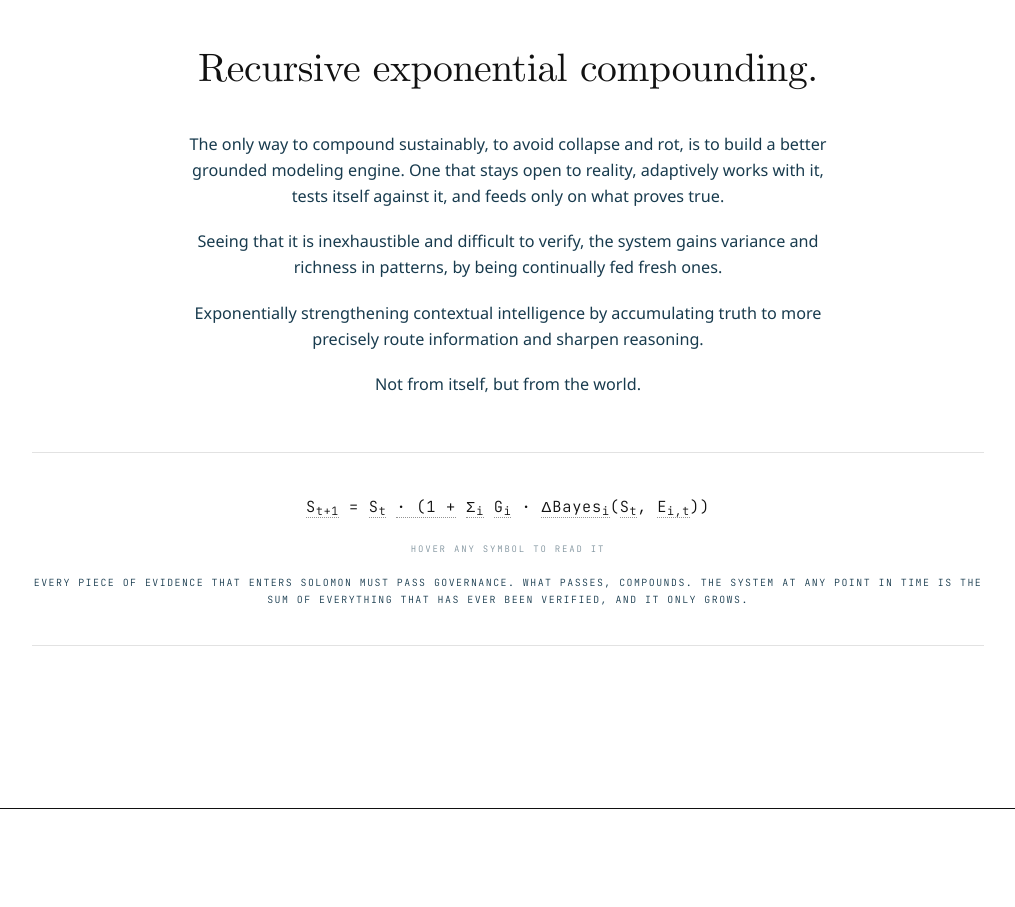
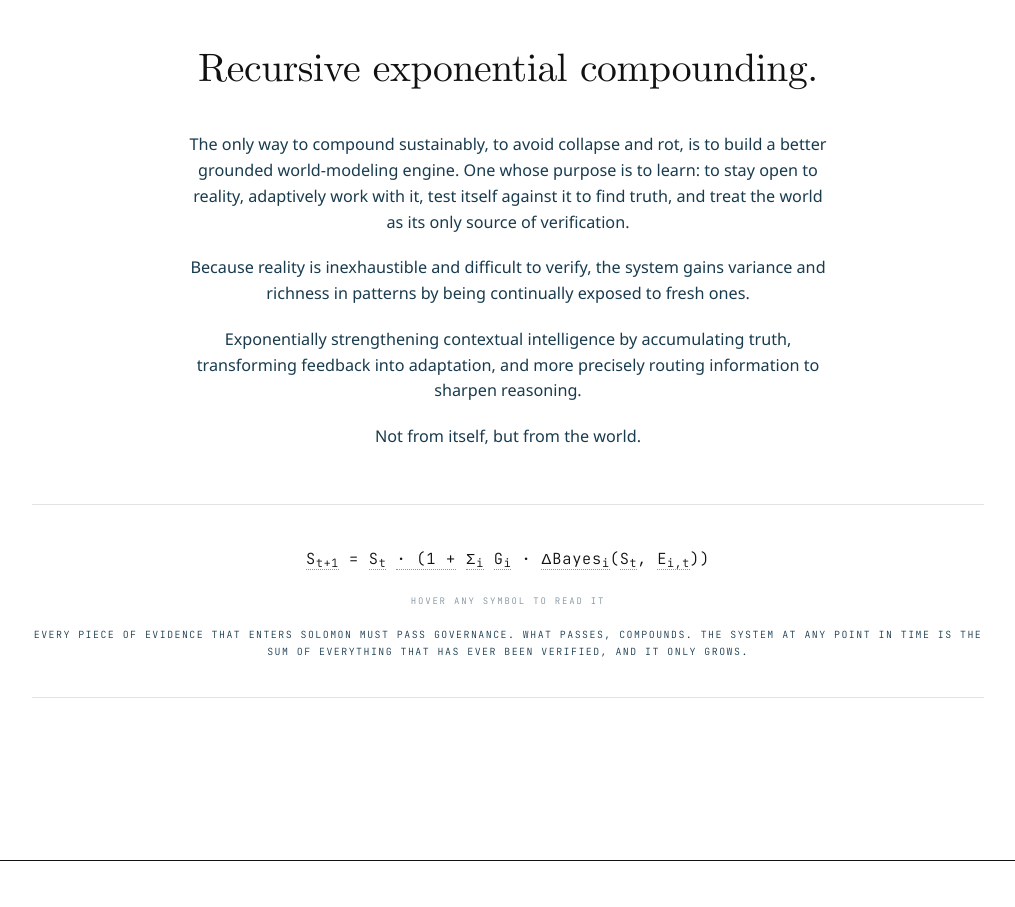
Before and after one commit to MassimoConstantine/Solomon-Website, a Next.js app: page / in a window 1280 px wide. Shown: the part 7040-7947 px from the top of the page, without its empty margins (132-1147 px from the left). Built offline with nearby package versions, Linux system fonts and the light colour scheme.

Commit message:
Section V: rewrite Adaptive Loop copy

```diff
--- a/app/page.tsx
+++ b/app/page.tsx
@@ -540,16 +540,18 @@
           <div className="section-body reveal reveal-delay-2">
             <p>
               The only way to compound sustainably, to avoid collapse and rot, is to build a
-              better grounded modeling engine. One that stays open to reality, adaptively works
-              with it, tests itself against it, and feeds only on what proves true.
+              better grounded world-modeling engine. One whose purpose is to learn: to stay
+              open to reality, adaptively work with it, test itself against it to find truth,
+              and treat the world as its only source of verification.
             </p>
             <p>
-              Seeing that it is inexhaustible and difficult to verify, the system gains
-              variance and richness in patterns, by being continually fed fresh ones.
+              Because reality is inexhaustible and difficult to verify, the system gains
+              variance and richness in patterns by being continually exposed to fresh ones.
             </p>
             <p>
-              Exponentially strengthening contextual intelligence by accumulating truth to
-              more precisely route information and sharpen reasoning.
+              Exponentially strengthening contextual intelligence by accumulating truth,
+              transforming feedback into adaptation, and more precisely routing information
+              to sharpen reasoning.
             </p>
             <p>
               Not from itself, but from the world.
```
